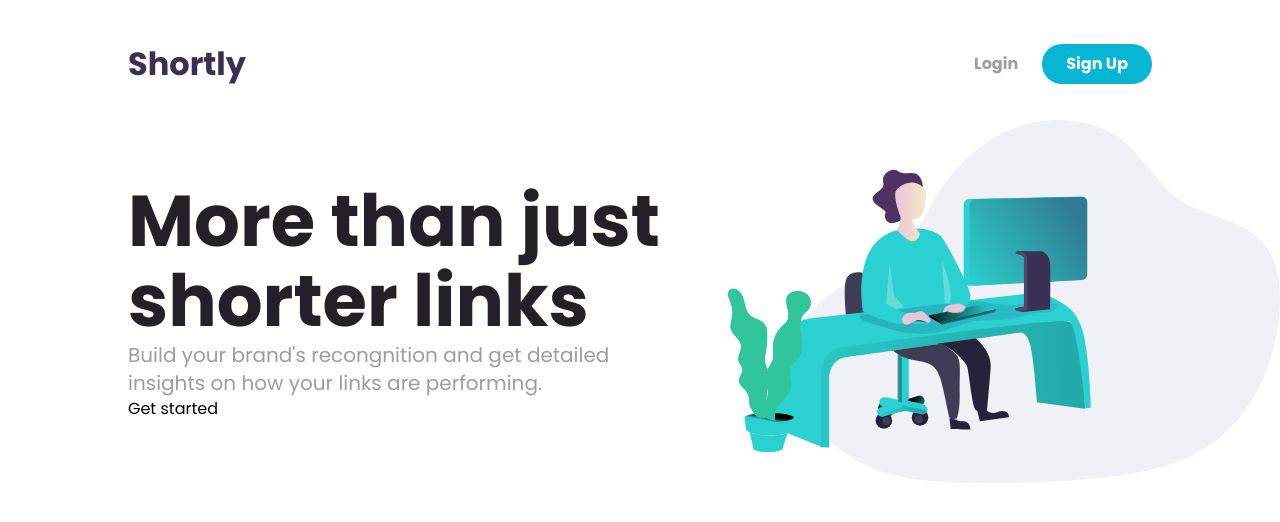
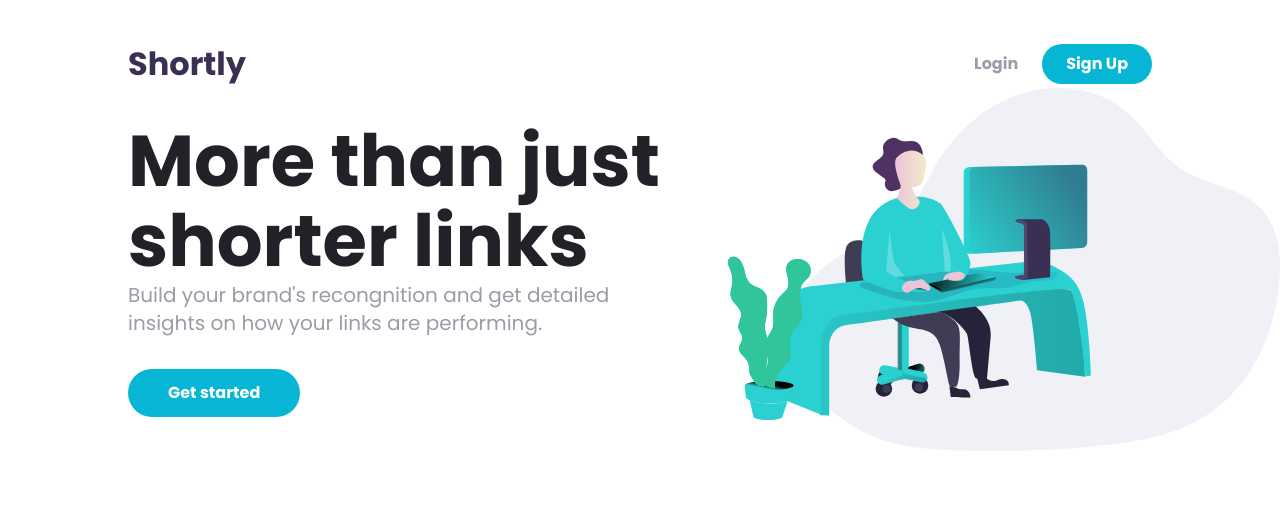
Before and after one commit to Segnities/URL-shortening-API-landing-page, a Next.js app: page / in a window 1280 px wide. Shown: the top 522 px of the page. Built offline with nearby package versions, Linux system fonts and the light colour scheme.

Commit message:
Discover Section

```diff
--- /dev/null
+++ b/components/DiscoverSection.jsx
@@ -0,0 +1,17 @@
+import Image from "next/image";
+
+export default function DiscoverSection() {
+    return (
+        <div className="grid sm:grid-rows-2 md:grid-rows-1 md:grid-cols-2 gap-12 pl-[10%] items-center">
+
+            <div className="block mr-5 order-2 md:order-1">
+                <h2 className="text-[2.3rem] leading-10 text-center md:text-left  md:text-[4.5rem] text-very-dark-violet font-bold md:leading-[5rem]">More than just shorter links</h2>
+                <p className="text-xl text-grayish-violet">Build your brand&apos;s recongnition and get detailed insights on how your links are performing.</p>
+                <button className="mt-8 py-3 px-10 bg-cyan-500 hover:bg-sky-400 text-white font-bold rounded-3xl">Get started</button>
+            </div>
+            <div className="order-1 md:order-2" onDragStart={(e) => e.preventDefault()}>
+                <Image src="/img/illustration-working.svg" width={200} height={200} alt="working" className="w-full" />
+            </div>
+        </div>
+    );
+}
--- a/components/Nav.jsx
+++ b/components/Nav.jsx
@@ -13,7 +13,7 @@ export default function Nav() {
 
     return (
         <header className="w-full">
-            <div className="hidden md:flex justify-between mt-10 px-[10%]">
+            <div className="hidden md:flex justify-between mt-10 md:px-[10%]">
                 <section className="flex justify-between">
                     <h2 className="font-bold text-[2rem] text-dark-violet ">Shortly</h2>
                     <ul className="flex justify-between px-8 items-center">
--- /dev/null
+++ b/components/UI/Space.jsx
@@ -0,0 +1,5 @@
+export default function Space(props) {
+    return (
+        <div className={`my-${props.spacing}`} />
+    );
+}
--- a/package.json
+++ b/package.json
@@ -20,6 +20,7 @@
     "eslint": "^8.38.0",
     "eslint-plugin-react": "^7.32.2",
     "postcss": "^8.4.21",
+    "prop-types": "^15.8.1",
     "tailwindcss": "^3.3.1"
   }
 }
--- a/pages/index.js
+++ b/pages/index.js
@@ -1,16 +1,19 @@
 import Head from "next/head";
 import Image from "next/image";
+
+import DesktopImage from "/public/img/bg-boost-desktop.svg";
 
 import { Poppins } from "next/font/google";
 
 import Nav from "../components/Nav";
+import DiscoverSection from "../components/DiscoverSection";
+import Space from "../components/UI/Space";
 
 
 const poppins = Poppins({
     subsets: ["latin"],
     weight: ["400", "600", "700"]
 });
-
 
 
 export default function Home() {
@@ -20,16 +23,10 @@ export default function Home() {
                 <title>URL shortening</title>
             </Head>
             <Nav />
-            <div className="my-8" />
-            <div className="grid sm:grid-rows-2 md:grid-cols-2 gap-12 pl-[10%] items-center">
-                <div className="block mr-5 order-2 md:order-1">
-                    <h2 className="text-[2.3rem] leading-10 text-center md:text-left  md:text-[4.5rem] text-very-dark-violet font-bold md:leading-[5rem]">More than just shorter links</h2>
-                    <p className="text-xl text-grayish-violet">Build your brand&apos;s recongnition and get detailed insights on how your links are performing.</p>
-                    <button>Get started</button>
-                </div>
-                <div className="order-1 md:order-2" onDragStart={(e) => e.preventDefault()}>
-                    <Image src="/img/illustration-working.svg" width={200} height={200} alt="working" className="w-full" />
-                </div>
+            <Space spacing  ="8" />
+            <DiscoverSection />
+            <div className="w-full h-96 bg-cover" >
+
             </div>
         </div>
     );
```
Also changed, not shown: 1 other file (tests, documents, lock files or other folders).
